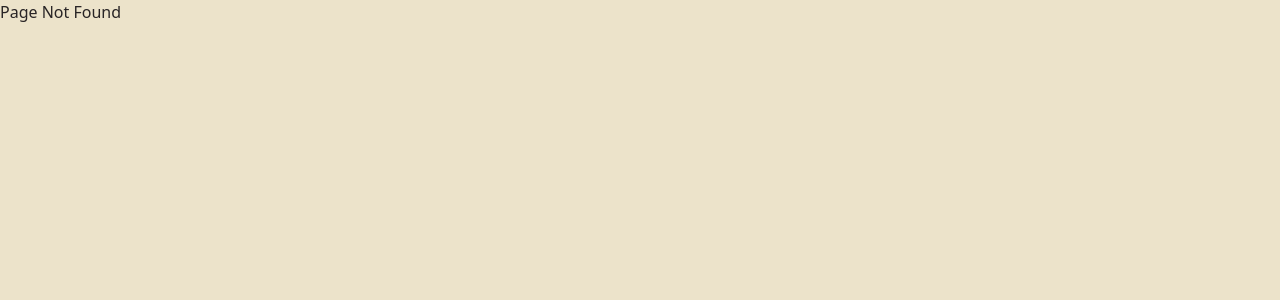
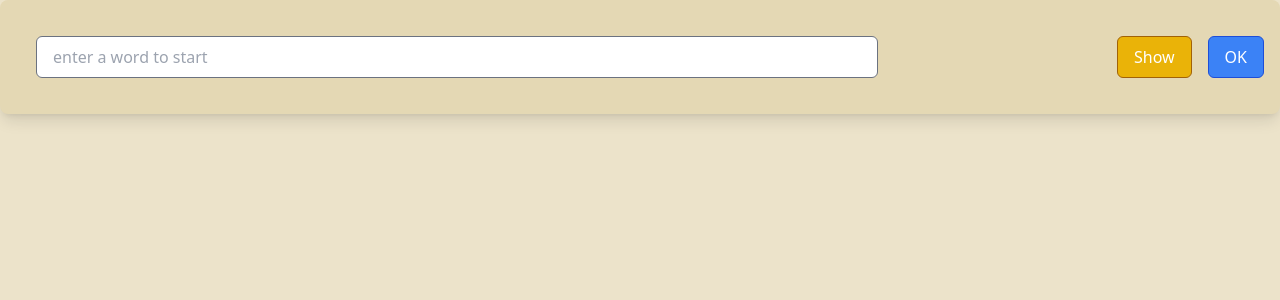
Before and after one commit to Srv108/HangMan, a React (Vite) app: page / in a window 1280 px wide. Before the commit this address had no page. Shown: the top 300 px of the page. Built offline with nearby package versions, Linux system fonts and the light colour scheme.

Commit message:
new features added

```diff
--- a/src/App.jsx
+++ b/src/App.jsx
@@ -1,11 +1,8 @@
 import { Routes } from "react-router-dom";
 import { Route } from "react-router-dom";
-import TextInputForm from "./components/TextInputForm/TextInputForm";
 import PlayGame from "./Pages/PlagGame/PlayGame";
 import StartGame from "./Pages/StartGame/StartGame";
 import HomePage from "./Pages/HomePage/HomePage";
-import TextInput from "./components/TextInput/TextInput";
-import TextInputFormContainer from "./components/TextInputForm/TextInputFormContainer";
 
 function App(){
   return (
@@ -16,8 +13,7 @@ function App(){
 
         <Route path="/play" element={<PlayGame/>} />
 
-        <Route path="/Start" element= {<StartGame/>} />
-        <Route path="/Home" element= {<HomePage/>} />
+        <Route path="" element= {<StartGame/>} />
         <Route path="*" element= {<div>Page Not Found</div>} />
       </Routes>
 
--- a/src/Pages/PlagGame/PlayGame.jsx
+++ b/src/Pages/PlagGame/PlayGame.jsx
@@ -1,6 +1,6 @@
 import { Link, useLocation } from "react-router-dom";
 import MaskedText from "../../components/MaskedText/MaskedText";
-import { useState } from "react";
+import { useState, useEffect } from "react";
 import GameAlphabet from "../../components/GameAlphabet/GameAlphabet";
 import Hangman from "../../components/Hangman/Hangman";
 
@@ -9,32 +9,40 @@ function PlayGame(){
     const wordSelected = location.state?.wordSelected;
 
     const [step, setStep] = useState(0);
+    const [usedLetters, setUsedLetters] = useState([]);
+    const [isGameOver, setIsGameOver] = useState(false);
+    const [isWinner, setIsWinner] = useState(false);
 
-    const [usedLetters, setUsedLetters] = useState([]);
+    useEffect(() => {
+        if (step >= 6) {
+            setIsGameOver(true);
+            setIsWinner(false);
+        } else if (wordSelected.toUpperCase().split('').every(letter => usedLetters.includes(letter))) {
+            setIsGameOver(true);
+            setIsWinner(true);
+        }
+    }, [step, usedLetters, wordSelected]);
 
     function handleLetterClick(letter){
         if(wordSelected.toUpperCase().includes(letter)){
+            setUsedLetters([...usedLetters, letter]);
             console.log("Guessed Letter is Correct");
-        }else{
+        } else {
+            setStep(step + 1);
+            setUsedLetters([...usedLetters, letter]);
             console.log("Guessed Letter is InCorrect");
-            setStep(step+1);
         }
-        setUsedLetters([...usedLetters,letter]);
-
     }
 
-
+    function closeModal() {
+        setIsGameOver(false);
+    }
 
     return (
         <div className="p-6 max-w-screen-lg mx-auto bg-base-200 shadow-xl rounded-lg">
-
-
-            {/* <h1 className="text-center text-4xl font-bold mb-6 text-primary">{wordSelected}</h1> */}
-
             <MaskedText
                 text={wordSelected}
                 usedLetters={usedLetters}
-
             />
 
             <hr className="my-8 border-primary" />
@@ -62,6 +70,20 @@ function PlayGame(){
                     Start Game
                 </Link>
             </div>
+
+            {isGameOver && (
+                <div className="fixed inset-0 flex items-center justify-center bg-black bg-opacity-50">
+                    <div className="bg-base-200 p-6 rounded-lg shadow-xl text-center">
+                        <h2 className="text-2xl font-bold text-primary">{isWinner ? "Congratulations!" : "Game Over!"}</h2>
+                        <p className="my-4 text-lg">{isWinner ? "You won the game!" : "Better luck next time!"}</p>
+                        <button
+                            onClick={closeModal}
+                            className="bg-primary text-white px-4 py-2 rounded-md shadow-md hover:bg-secondary">
+                            Close
+                        </button>
+                    </div>
+                </div>
+            )}
         </div>
     );
 }
--- a/src/Pages/StartGame/StartGame.jsx
+++ b/src/Pages/StartGame/StartGame.jsx
@@ -13,7 +13,6 @@ function StartGame(){
     return(
 
         <div>
-            <h1> Start Game </h1>
             <TextInputFormContainer onSubmit={handleSubmit} />
         </div>
     );
--- a/src/components/TextInput/TextInput.jsx
+++ b/src/components/TextInput/TextInput.jsx
@@ -1,14 +1,14 @@
 function TextInput({label,type='text',value,onChange}){
     return(
-        <label>
+        <label className="flex items-center w-3/4">
             {/* shortCircuitting technique */}
-            {label && <span className="text-gray-700">{label}</span>}
+            {label && <span className="text-gray-700 w-64">{label}</span>}
             <input
-                className="px-4 py-2 border border-gray-500 rounded-md w-full"
+                className="px-4 py-2 border border-gray-500 rounded-md w-full m-5"
                 type={type}
                 value={value}
                 onChange={onChange}
-                placeholder={label}
+                placeholder={"enter a word to start"}
             />
         </label>
     );
--- a/src/components/TextInputForm/TextInputForm.jsx
+++ b/src/components/TextInputForm/TextInputForm.jsx
@@ -8,26 +8,29 @@ function TextInputForm({handleFormSubmit,handleTextInputChange,value,inputType,s
 
 
     return (
-        <form className="flex" action="" onSubmit={handleFormSubmit}>
-            <div className="mr-2 flex-1">
+        <form className="flex items-center space-x-4 p-4 bg-base-200 rounded-lg shadow-lg justify-center" onSubmit={handleFormSubmit}>
+            <div className="flex flex-1 items-center justify-between">
+                {/* <h1> Enter a Word To Start The Game :     </h1> */}
                 <TextInput
-                    label = "Enter a phrase or a word"
-                    type = {inputType}
-                    value = {value}
-                    onChange = {handleTextInputChange}
+                    // label="Enter a word to start:"
+                    type={inputType}
+                    value={value}
+                    onChange={handleTextInputChange}
+                    className="input input-bordered input-primary w-full max-w-xs mb-4 m-2"
                 />
                 <Button
                     styleType="warning"
                     text={inputType === 'password' ? "Show" : "Hide"}
                     onClickHandler={() => setInputType(inputType === "password" ? "text" : "password")}
+                    className="btn btn-warning btn-sm "
                 />
             </div>
-                <Button
-                    buttonType = "submit"
-                    text = "ok"
-                />
+            <Button
+                buttonType="submit"
+                text="OK"
+                className="btn btn-primary btn-lg"
+            />
         </form>
-
 
     );
 }
--- a/src/components/TextInputForm/TextInputFormContainer.jsx
+++ b/src/components/TextInputForm/TextInputFormContainer.jsx
@@ -21,10 +21,7 @@ function TextInputFormContainer({onSubmit}){
         setValue(event.target.value);
     }
 
-    // function toggleTextInputChange(){
-    //     if(type === "password") setType("text");
-    //     else setType("password");
-    // }
+
 
     return(
         <TextInputForm
```
